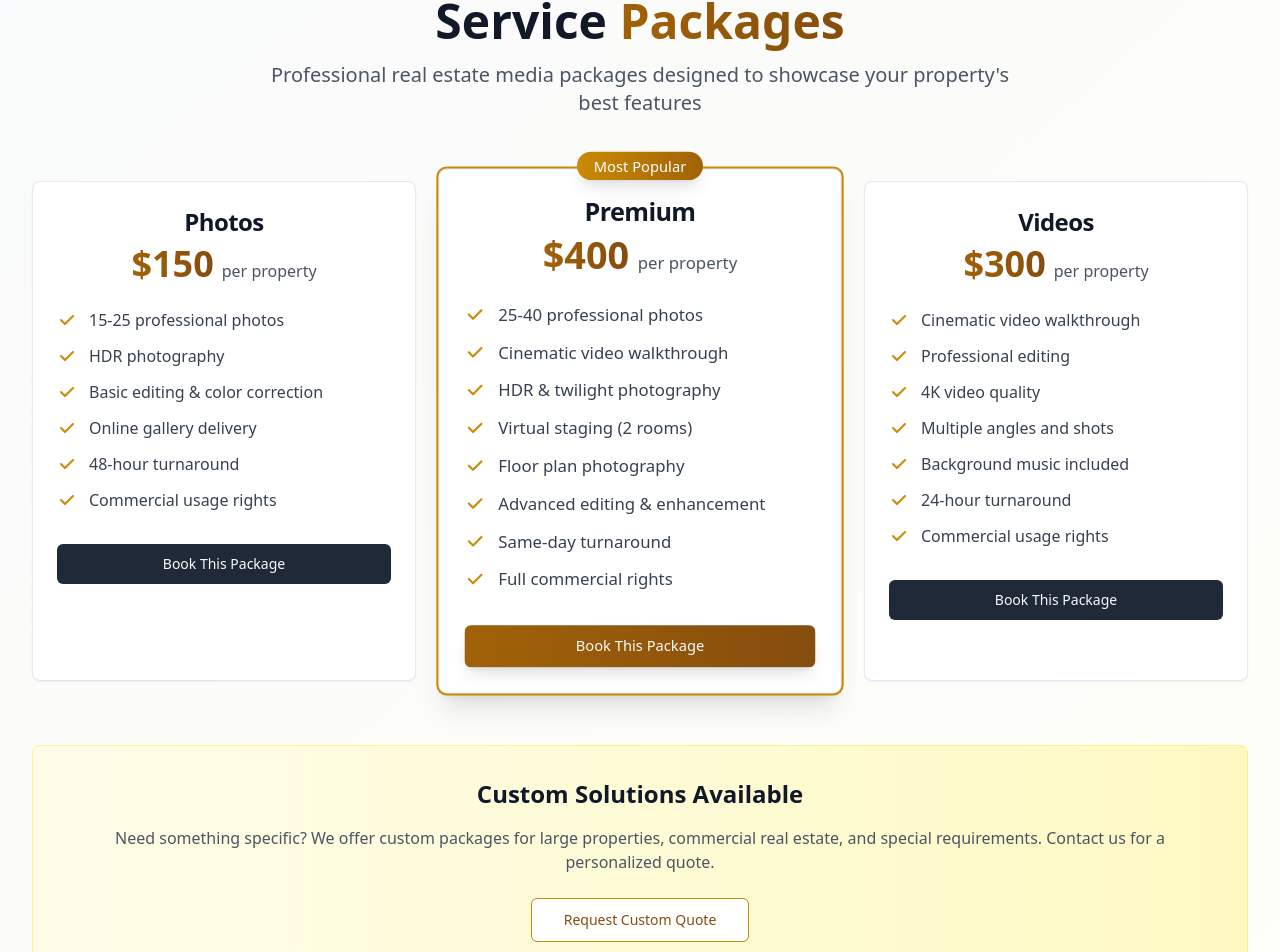
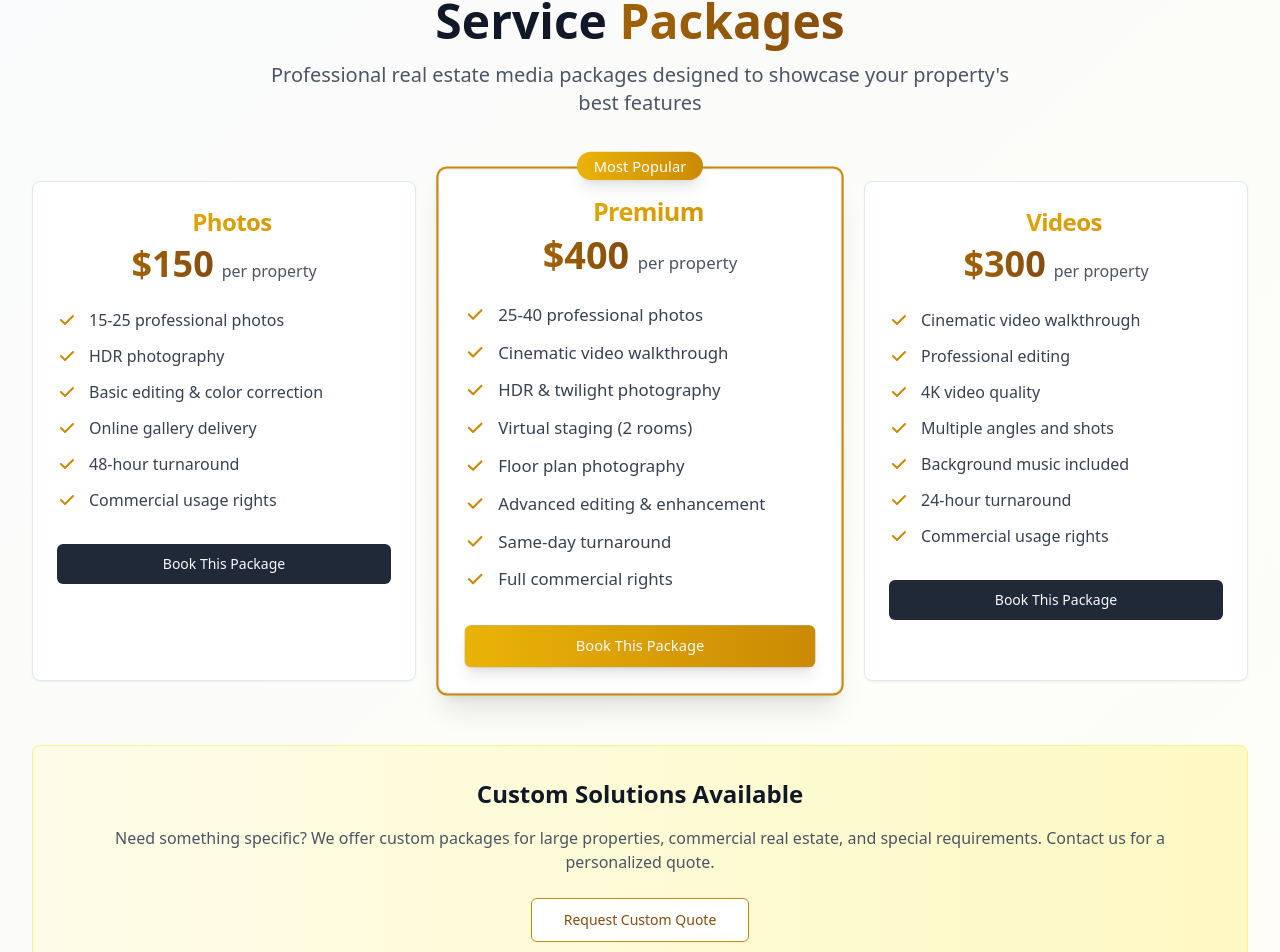
Before and after one commit to leilakus/vancouver-home-visions, a React (Vite) app: page / in a window 1280 px wide. Shown: the part 2814-3766 px from the top of the page. Built offline with nearby package versions, Linux system fonts and the light colour scheme.

Commit message:
Update Services.tsx

```diff
--- a/src/components/Services.tsx
+++ b/src/components/Services.tsx
@@ -72,13 +72,13 @@ export const Services = () => {
             <Card key={index} className={`relative transition-all duration-300 hover:shadow-xl ${service.popular ? 'ring-2 ring-yellow-600 scale-105 shadow-xl' : 'hover:shadow-lg'}`}>
               {service.popular && (
                 <div className="absolute -top-4 left-1/2 transform -translate-x-1/2">
-                  <span className="bg-gradient-to-r from-yellow-600 to-yellow-700 text-white px-4 py-1 rounded-full text-sm font-medium shadow-lg">
+                  <span className="bg-gradient-to-r from-yellow-500 to-yellow-600 text-white px-4 py-1 rounded-full text-sm font-medium shadow-lg">
                     Most Popular
                   </span>
                 </div>
               )}
               <CardHeader className="text-center">
-                <CardTitle className="text-2xl font-bold text-gray-900">{service.title}</CardTitle>
+                <CardTitle className="text-2xl font-bold text-gray-900 ml-4 bg-gradient-to-r from-yellow-500 to-yellow-600 bg-clip-text text-transparent">{service.title}</CardTitle>
                 <div className="mt-4">
                   <span className="text-4xl font-bold bg-gradient-to-r from-yellow-700 to-yellow-800 bg-clip-text text-transparent">{service.price}</span>
                   <span className="text-gray-600 ml-2">per property</span>
@@ -99,7 +99,7 @@ export const Services = () => {
                   onClick={scrollToContact}
                   className={`w-full transition-all duration-300 ${
                     service.popular
-                      ? 'bg-gradient-to-r from-yellow-700 to-yellow-800 hover:from-yellow-800 hover:to-yellow-900 shadow-lg hover:shadow-xl'
+                      ? 'bg-gradient-to-r from-yellow-500 to-yellow-600 hover:from-yellow-700 hover:to-yellow-800 shadow-lg hover:shadow-xl'
                       : 'bg-gray-800 hover:bg-gray-900'
                   }`}
                 >
```
